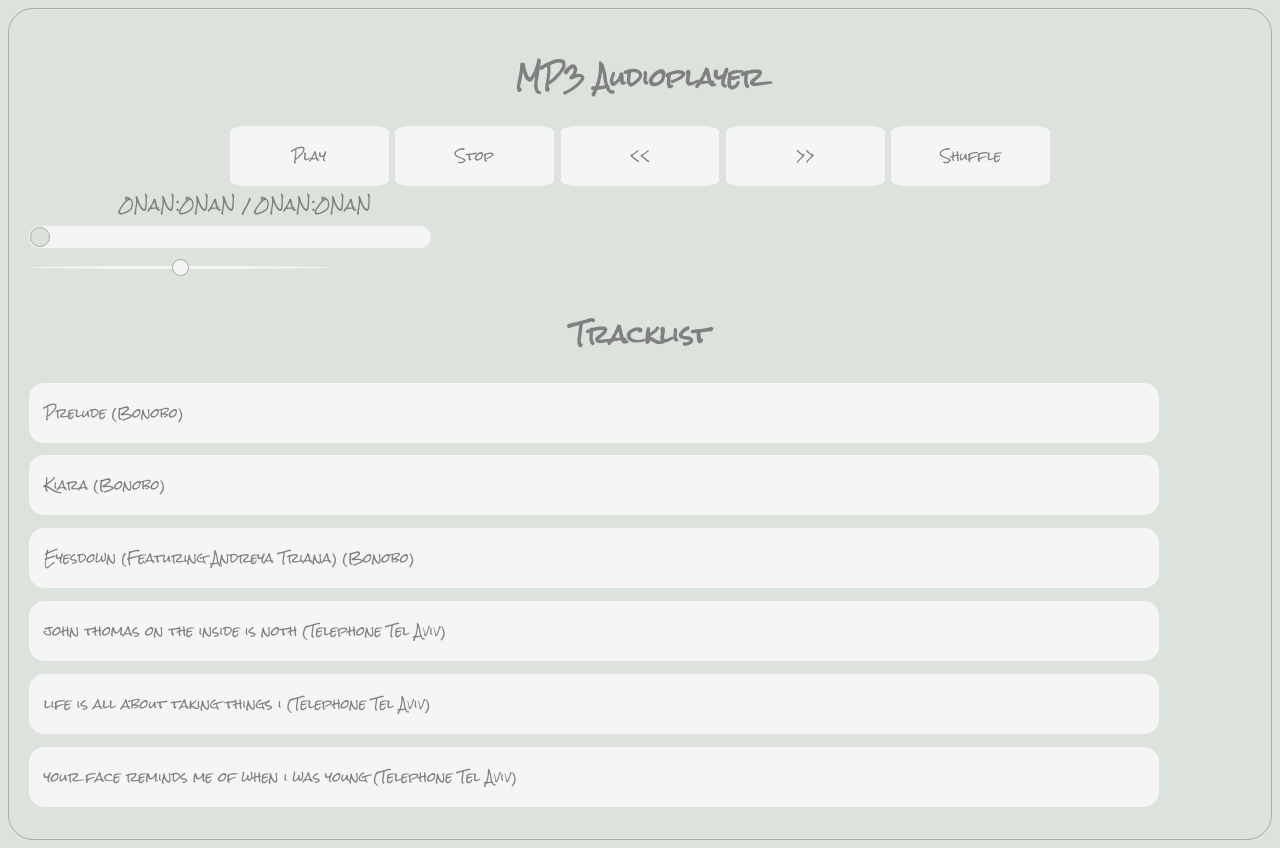
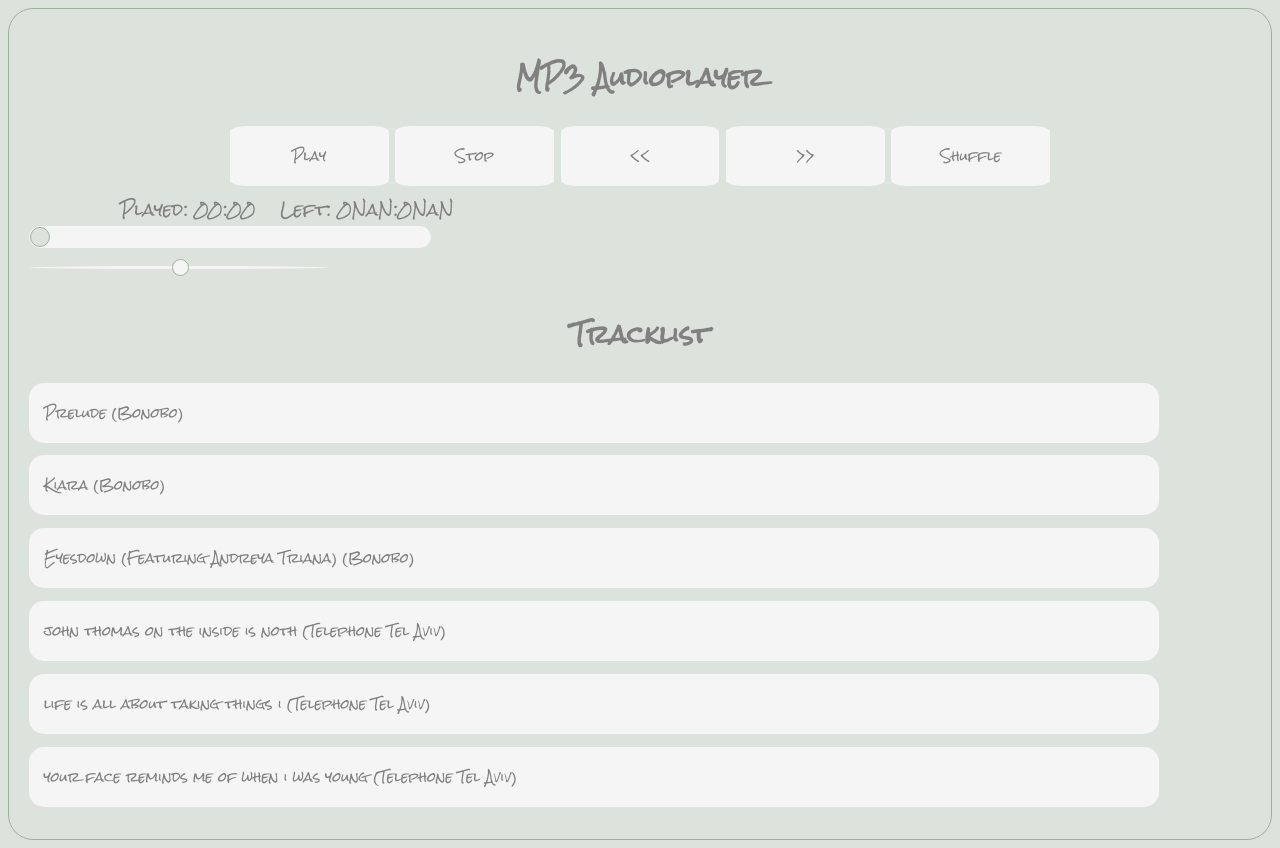
Before and after one commit to d8ta/mp3player, a plain HTML site: page index.html in a window 1280 px wide. Drawn offline with Linux system fonts and the light colour scheme.

Commit message:
time and timeleft of songs are properly viewed over the track 	modified:   css/default.css 	modified:   index.html 	modified:   js/model.js

```diff
--- a/index.html
+++ b/index.html
@@ -25,6 +25,7 @@
 
 	<!-- title track for audio duration -->
 	<label for="time" id="time"></label>
+	<label for="timeLeft" id="timeLeft"></label>
 	<div id="timeline">
 	<div id="playhead"></div>
 	</div>
--- a/js/model.js
+++ b/js/model.js
@@ -25,21 +25,22 @@ var player = window.player || {};
 
     	var self = this; // because of needing another scope
 
-    	// listener for playhead
-        this._audio.addEventListener('timeupdate', function (listen) {
-
-            console.log(self._audio.currentTime);
+    	// eventlistener for playhead
+        this._audio.addEventListener('timeupdate', function (event) {
             $(self).trigger('timeUpdate');
         });
 
-    };
+
+        // eventlistener for songduration and time left of song
+        this._audio.addEventListener('getSongDuration',function (event) {
+			$(self).trigger('getSongDuration');
+        });
 
 
 
+    };
 
     PlayerModel.prototype = {
-
-
 
 	    getTrackInfo: function() {
 
@@ -66,13 +67,12 @@ var player = window.player || {};
 
 	    playTitle: function () {
 			this._audio.play();
-			// console.log('play')
-			this.timeUpdate();
+			console.log('play')
 	    },
 
 	    stopTitle: function () {
 			this._audio.pause();
-			// console.log('pause')
+			console.log('pause')
 		},
 
 		forwardTitle: function() {
@@ -101,7 +101,7 @@ var player = window.player || {};
 
 		getSongDuration: function() {
 			// songtime in min:sec format
-			var duration = this._audio.duration;
+			var duration = this._audio.currentTime.toFixed(0);
 		    var sec = Math.floor( duration );
 		    var min = Math.floor( sec / 60 );
 		    min = min >= 10 ? min : '0' + min;
@@ -109,22 +109,21 @@ var player = window.player || {};
 		    sec = sec >= 10 ? sec : '0' + sec;
 
 			// time left
-		    var timeLeft = duration - this._audio.currentTime;
-		    var secLeft = Math.floor( duration );
+		    var timeLeft = this._audio.duration - this._audio.currentTime.toFixed(0);
+		    var secLeft = Math.floor( timeLeft );
 		    var minLeft = Math.floor( secLeft / 60 );
 		    minLeft = minLeft >= 10 ? minLeft : '0' + minLeft;
 		    secLeft = Math.floor( secLeft % 60 );
 		    secLeft = secLeft >= 10 ? secLeft : '0' + secLeft;
 
+		    console.log('songtime: ' + this._audio.currentTime.toFixed(1) + ' sec');
+
 		    // show label
-		    $('#time').html(min + ':' + sec + ' / ' + minLeft + ':' + secLeft);
+		    $('#time').html('Played: ' + min + ':' + sec);
+		    $('#timeLeft').html('Left:  ' + minLeft + ':' + secLeft);
+		    // $('#time').html(this._audio.currentTime.toFixed(0) + ' / ' + this._audio.currentTime.toFixed(1));
 
-		    return duration;
-    	},
-
-    	setHead: function() {
-    		var music = document.getElementById('playhead');
-			music.addEventListener("timeupdate", timeUpdate, false);
+		    return this._audio.duration;
     	},
 
     	timeUpdate: function() {
@@ -133,10 +132,7 @@ var player = window.player || {};
 		    var durationPercent = percentOfSong.toFixed(0);
 			playhead.style.marginLeft = durationPercent + "%";
 
-	    	// test
-	    	console.log(durationPercent);
-	    	// test
-
+	    	console.log('duration: ' + durationPercent + '%');
     	},
 
 	};
--- a/js/views.js
+++ b/js/views.js
@@ -37,14 +37,9 @@ var player = window.player || {};
     	$element.find('.shuffleBtn').on('click', model.shuffleTitle.bind(model));
 
         // volumslider
-    	$element.find('#volumeSlider').on('change', function(){
-    		this.model.setVolume($element.find('#volumeSlider').data("interface").getValue());
-    	}.bind(this));
-
-        // // playhead
-        // $element.find('#timeline').on('change', function(){
-        //     this.model.setTrack($element.find('#timeline').data("interface").getValue());
-        // }.bind(this));
+        $element.find('#volumeSlider').on('change', function(){
+            this.model.setVolume($element.find('#volumeSlider').data("interface").getValue());
+        }.bind(this));
 
     };
 
--- a/scss/default.scss
+++ b/scss/default.scss
@@ -83,8 +83,15 @@ p {
 
 #time {
 	float: left;
-	margin-top: 60px;
+	margin-top: 65px;
 	left: 120px;
+	position: absolute;
+}
+
+#timeLeft {
+	float: left;
+	margin-top: 65px;
+	left: 280px;
 	position: absolute;
 }
 
```
Also changed, not shown: css/default.css, 1 other file.
